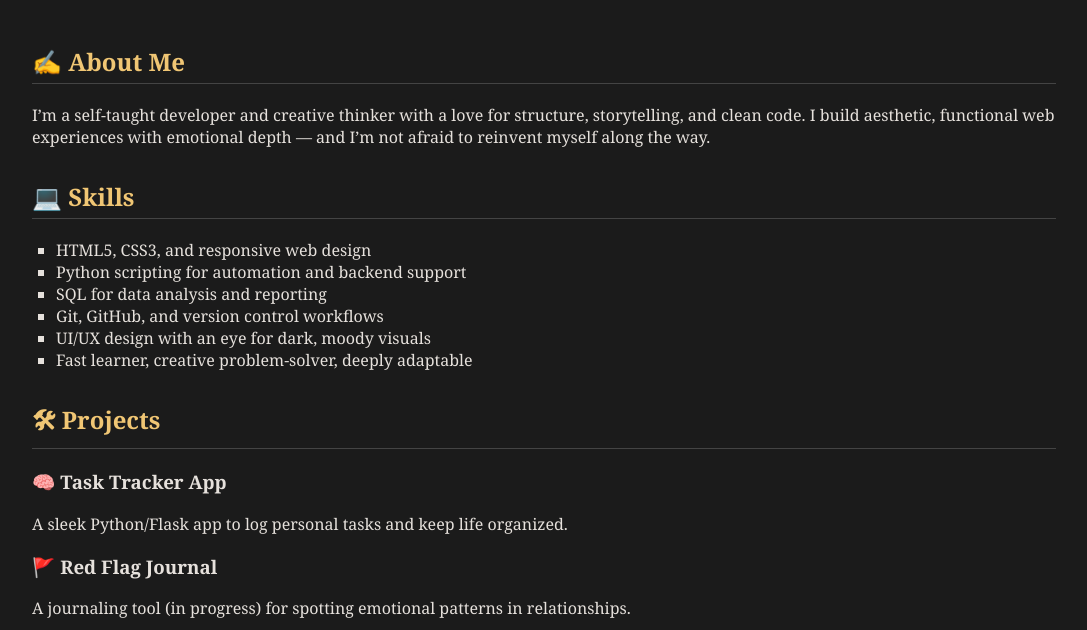
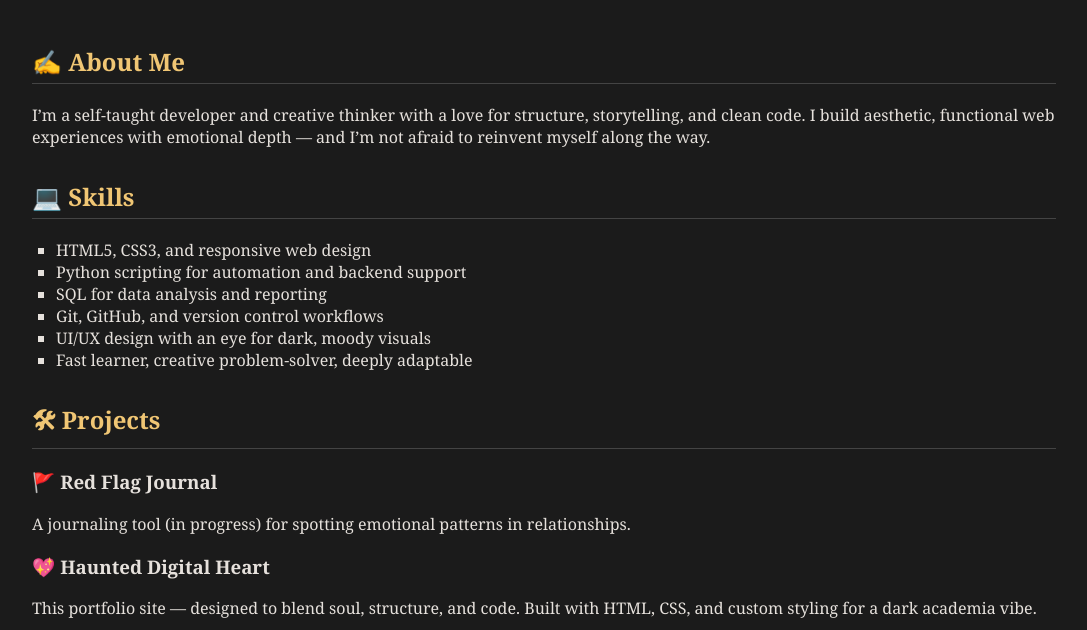
Before and after one commit to Lorrainekent8105/dark_academia_portfolio, a plain HTML site: page index.html in a window 1280 px wide. Shown: the part 170-800 px from the top of the page, without its empty margins (96-1183 px from the left). Drawn offline with Linux system fonts and the light colour scheme; files that its build step writes are made by us from their sources.

Commit message:
Update index.html

```diff
--- a/index.html
+++ b/index.html
@@ -30,11 +30,6 @@
   <h2>🛠 Projects</h2>
 
   <div class="project">
-    <h3>🧠 Task Tracker App</h3>
-    <p>A sleek Python/Flask app to log personal tasks and keep life organized.</p>
-  </div>
-
-  <div class="project">
     <h3>🚩 Red Flag Journal</h3>
     <p>A journaling tool (in progress) for spotting emotional patterns in relationships.</p>
   </div>
@@ -53,7 +48,6 @@
     </ul>
   </div>
 </section>
-
         <section>
             <h2>🎯 Mission</h2>
             <p>“To build things that feel like home — safe, bold, and unshakably real.”</p>
```
